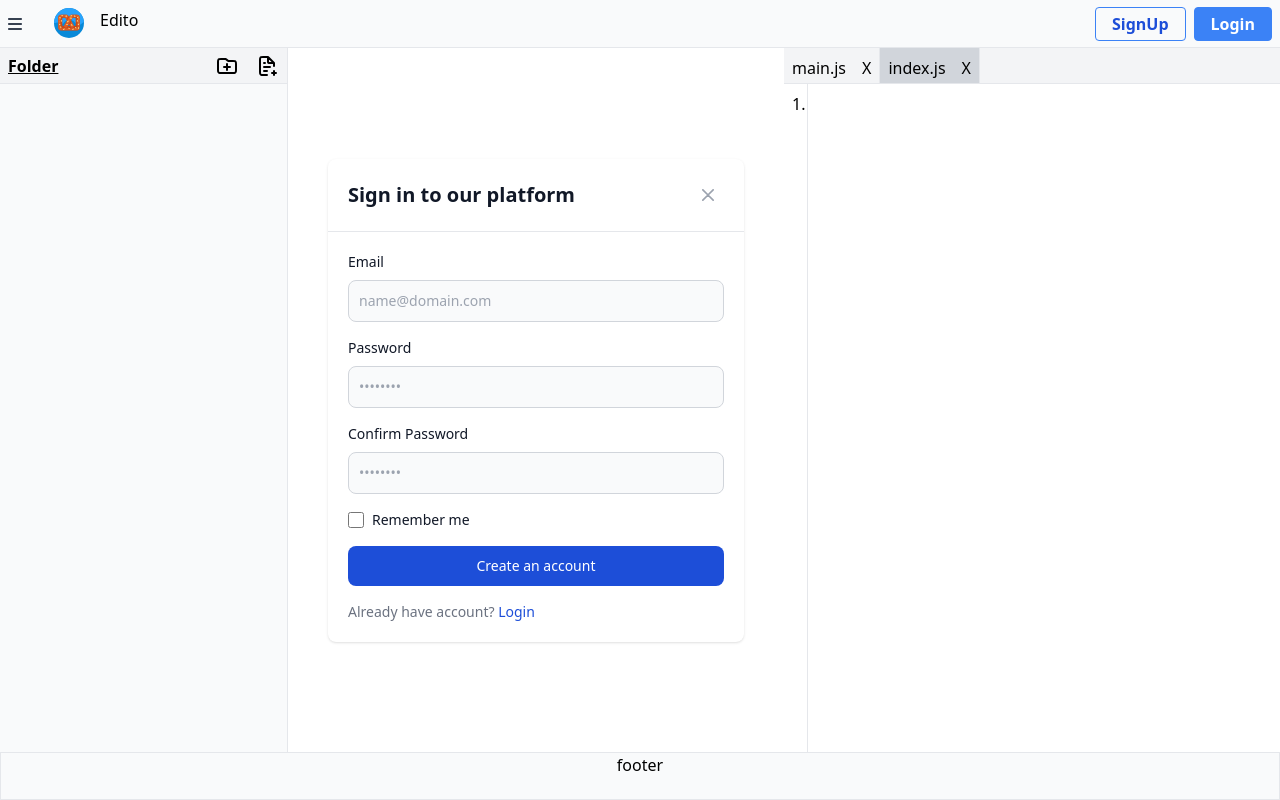
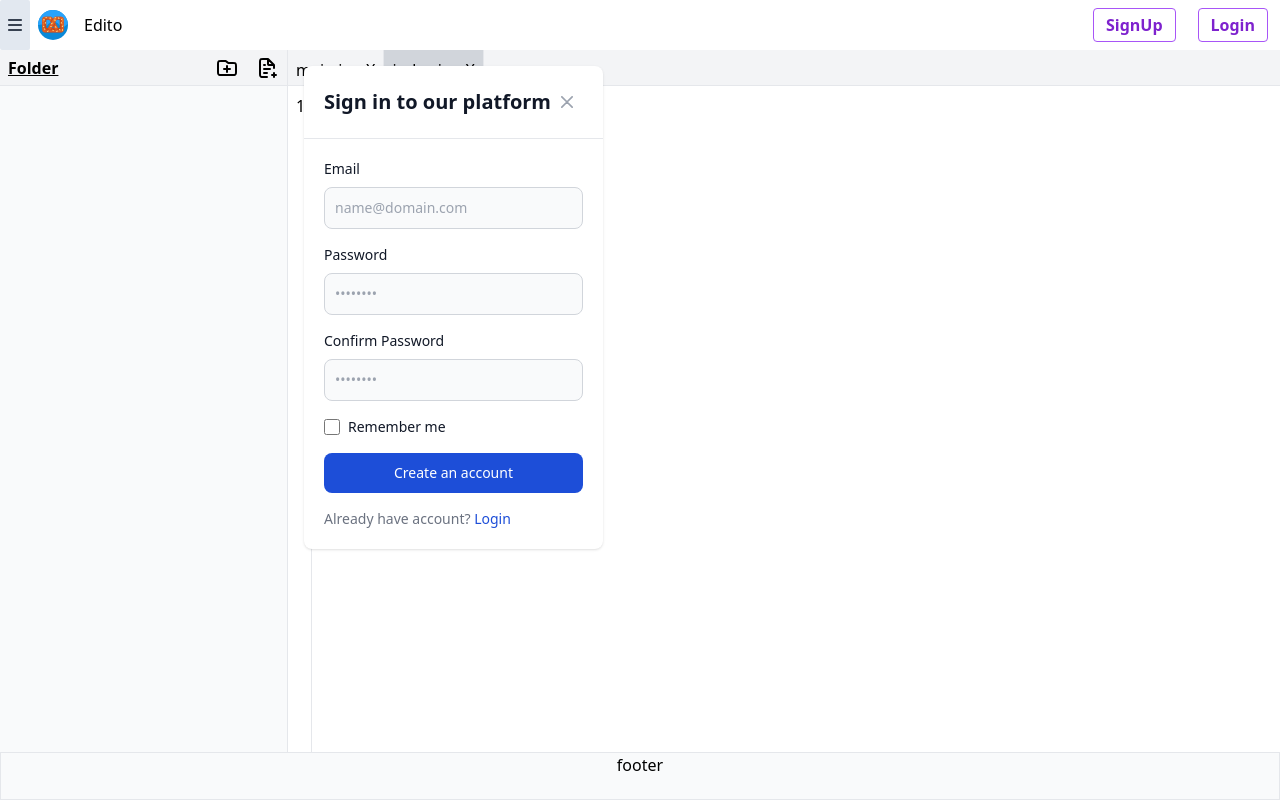
Before and after one commit to Nirajsah17/edito, a React (Create React App) app: page / in a window 1280 px wide. Both pictures are taken after a click on the button "SignUp". Built offline with nearby package versions, Linux system fonts and the light colour scheme; the HTML template or start-up script is replaced by a standard one.

Commit message:
Fixed UI/UX

```diff
--- a/src/App.js
+++ b/src/App.js
@@ -20,7 +20,7 @@ export default function App() {
   }
 
   const isLoginOpens = () => {
-    setLoginOpen(!isLoginOpen)
+    setLoginOpen(!isLoginOpen);
   }
 
   const handleFormSubmit = (formData) => {
@@ -34,20 +34,22 @@ export default function App() {
 
   return (
    <div className="flex flex-col justify-between h-screen w-full">
-      <div className="flex flex-row w-full h-12">
+     <div className="shadow-md">
        <Navbar onToggleLeftSidebar={isOpen} onSignUpOpen={isSignUp} onLoginOpen={isLoginOpens} isLoggedIn={isLoggedIn}></Navbar>
       </div>
-      <div className="flex flex-row flex-1">
-        <div className="w-full h-full flex flex-row">
+     <div className="flex flex-col justify-between flex-1">
+       <div className="flex flex-row h-full w-full">
          <div>
            <LeftSideBar isOpen={isLeftSidebarOpen}></LeftSideBar>
         </div>
-          <div className="w-full h-full flex relative">
+         <div className="relative h-full w-full">
          {isSignUpOpen ?
-              <SignUp onSignUpOpen={isSignUp} onSubmit={handleFormSubmit}></SignUp> : ''}
-
+              <div className="absolute z-50">
+              <SignUp onSignUpOpen={isSignUp} onSubmit={handleFormSubmit}></SignUp> </div>: ''}
+          {isLoginOpen ?
+          <div className = "absolute z-50" >
+          <Login onLoginOpen={isLoginOpens}></Login></div> : ''}
           <MainBody></MainBody>
-            {isLoginOpen ? <Login onLoginOpen={isLoginOpens}></Login> : ''}
          </div>
        </div>
      </div>
--- a/src/components/Navbar.js
+++ b/src/components/Navbar.js
@@ -4,35 +4,33 @@ import { getRandomColorWithOpacity } from '../lib/color';
 
 export default function Navbar({ onToggleLeftSidebar, onSignUpOpen, onLoginOpen, isLoggedIn}) {
   return (
-    <div className="flex flex-row w-full bg-gray-50 justify-between border-b items-center transition duration-700 ease-in-out" >
-      <div className="flex flex-row" id="left">
-        <div className="p-2 hover:bg-slate-200 cursor-pointer rounded-sm" onClick={onToggleLeftSidebar}>
+    <div className="flex flex-row justify-between w-full">
+      <div className="flex flex-row justify-center">
+        <div className="flex justify-center px-2 hover:bg-slate-200 cursor-pointer rounded-sm" onClick={onToggleLeftSidebar}>
+          <button>
           <svg className="fill-current text-gray-700" xmlns="http://www.w3.org/2000/svg" height="1em" viewBox="0 0 448 512"><path d="M0 96C0 78.3 14.3 64 32 64H416c17.7 0 32 14.3 32 32s-14.3 32-32 32H32C14.3 128 0 113.7 0 96zM0 256c0-17.7 14.3-32 32-32H416c17.7 0 32 14.3 32 32s-14.3 32-32 32H32c-17.7 0-32-14.3-32-32zM448 416c0 17.7-14.3 32-32 32H32c-17.7 0-32-14.3-32-32s14.3-32 32-32H416c17.7 0 32 14.3 32 32z" /></svg>
+          </button>
         </div>
-        <div className="pl-6">
+        <div className="flex flex-row justify-center px-2">
           <img src={logo} height={75} width={30}></img>
         </div>
-        <div className="pl-4">Edito</div>
+          <div className="flex justify-center px-2 items-center">Edito</div>
       </div>
-      <div className=""></div>
-      <div></div>
-      <div className="">
+      <div className="flex flex-row">
         {
           isLoggedIn ?
-            <div className="flex h-10 w-10 mr-2 items-center justify-center rounded-3xl border bg-orange-500 text-white cursor-pointer hover:border-2 hover:border-gray-400" style={{ backgroundColor: getRandomColorWithOpacity(0.7) }}>
-              <div>P</div>
-            </div>
-            :
-            <div className="flex flex-row">
-              <div className="">
-                <button onClick={onSignUpOpen} className="bg-transparent hover:bg-blue-500 text-blue-700 font-semibold hover:text-white py-1 px-4 border border-blue-500 hover:border-transparent rounded">SignUp</button>
-              </div>
-              <div className="pl-2 pr-2">
-                <button className="text-white bg-blue-500 font-semibold py-1 px-4 border border-blue-500 hover:border-transparent rounded">Login</button>
-              </div>
-            </div>
+        <div className="px-0.5 flex flex-row justify-center">
+          <button className="flex px-4 py-1 m-1 items-center justify-center rounded-3xl border bg-orange-500 text-white cursor-pointer hover:border-2 hover:border-gray-400" style={{ backgroundColor: getRandomColorWithOpacity(0.7) }}>P</button>
+        </div>:
+        <>
+          <div className="px-0.5 flex flex-row justify-center">
+            <button onClick={onSignUpOpen} className="m-2 bg-transparent hover:bg-purple-500 text-purple-700 font-semibold hover:text-white py-1 px-3 border border-purple-500 hover:border-transparent rounded">SignUp</button>
+          </div>
+          <div className="px-1 flex flex-row justify-center">
+            <button onClick={onLoginOpen} className="m-2 bg-transparent hover:bg-purple-500 text-purple-700 font-semibold hover:text-white py-1 px-3 border border-purple-500 hover:border-transparent rounded">Login</button>
+          </div>
+        </>
         }
-
       </div>
     </div>
   )
```
Lines whose indentation alone changed are shown as unchanged.
